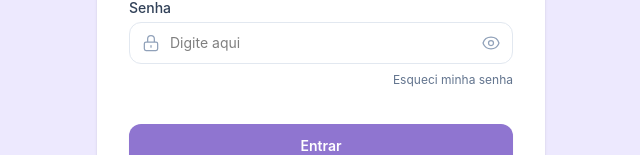
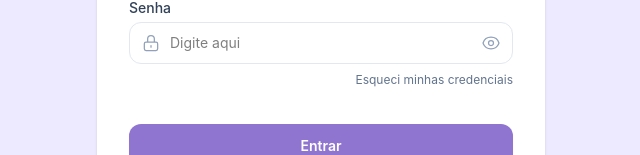
Before and after one commit to Desenvolvimento-Web-III/Clinica_TaisRomagnoli, a React (Vite) app in the folder apps/web/: page /login in a window 1280 px wide. Shown: the part 464-619 px from the top of the page, without its empty margins (319-959 px from the left). Built offline with nearby package versions, Linux system fonts and the light colour scheme.

Commit message:
feat: ajusta texto de esqueci minha senha para esqueci minhas credenciais

```diff
--- a/apps/web/src/pages/LoginPage.tsx
+++ b/apps/web/src/pages/LoginPage.tsx
@@ -157,7 +157,7 @@ export function LoginPage() {
               </div>
               <div className="flex justify-end pt-1">
                 <a href="#" className="text-xs text-slate-500 hover:text-[#8F75D0] transition-colors">
-                  Esqueci minha senha
+                  Esqueci minhas credenciais
                 </a>
               </div>
               {errors.senha && (
```
Also changed, not shown: 1 other file (tests, documents, lock files or other folders).
